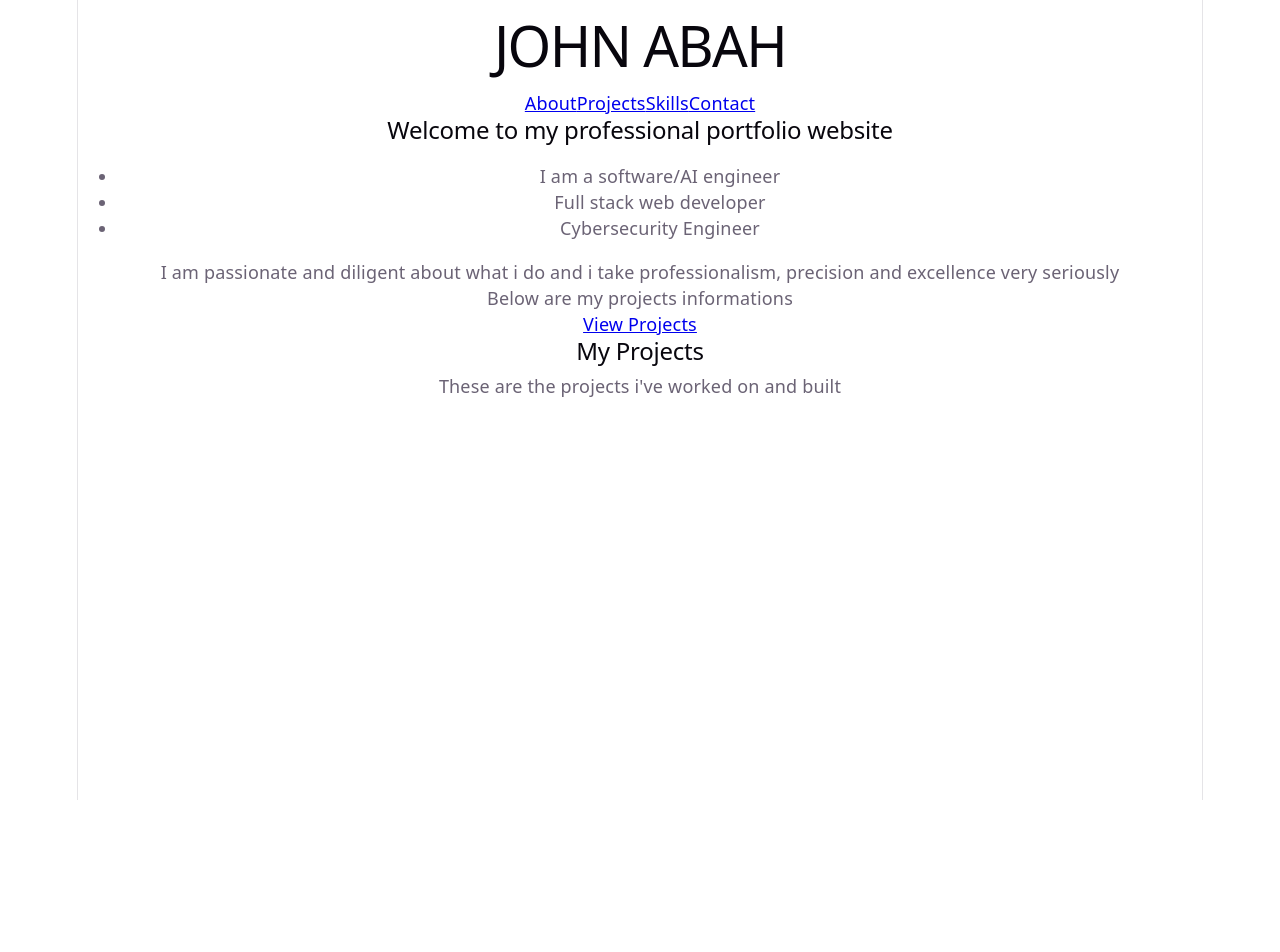
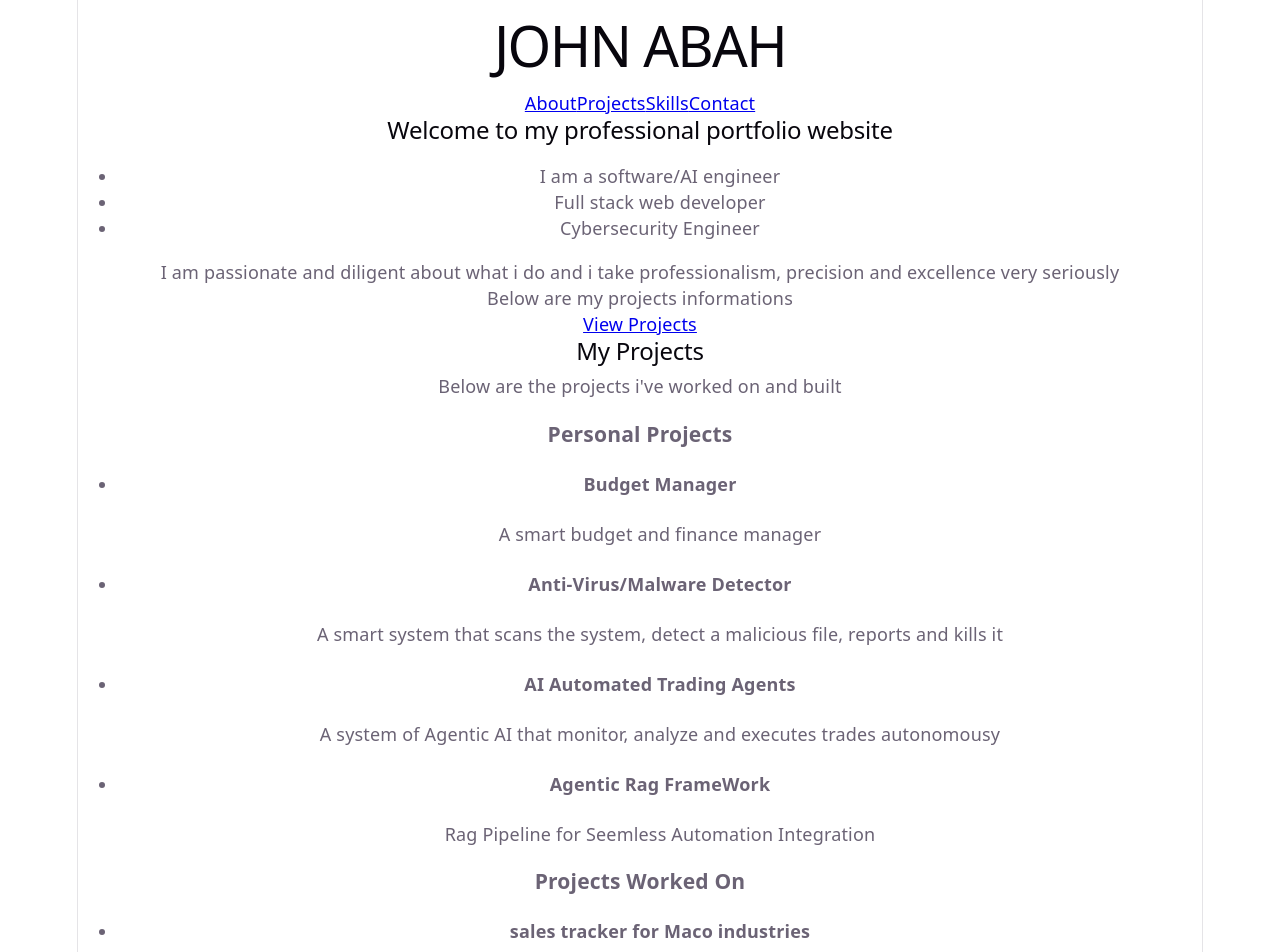
Before and after one commit to Cruiz222/my-professional-portfolio-website, a React (Vite) app in the folder frontend/: page / in a window 1280 px wide. Shown: the top 952 px of the page. Before the commit the page ends 800 px from the top, so only its background shows below. Built offline with nearby package versions, Linux system fonts and the light colour scheme.

Commit message:
added projectCard

```diff
--- a/frontend/src/App.tsx
+++ b/frontend/src/App.tsx
@@ -1,6 +1,7 @@
 import './App.css'
 import Header from './components/Header'
 import About from './components/About'
+import Projects from './components/Projects'
 
 function App() {
 
@@ -11,11 +12,7 @@ function App() {
 
       <About />
 
-      <section id="projects">
-        <h2>My Projects</h2>
-
-         <p>These are the projects i've worked on and built</p>
-      </section>
+      <Projects title="My Projects" />
     </main>
 
   )
--- /dev/null
+++ b/frontend/src/components/ProjectCard.tsx
@@ -0,0 +1,11 @@
+function ProjectCard({project}) {
+    return (
+        <li>
+        <h4>{project.title}</h4>
+        <p>{project.description}</p>
+        </li>
+
+    )
+}
+
+  export default ProjectCard
--- /dev/null
+++ b/frontend/src/components/Projects.tsx
@@ -0,0 +1,45 @@
+import ProjectCard from "./ProjectCard"
+
+function Projects({title}) {
+    const  projects = [
+        {id: 1, title: "Budget Manager", description: "A smart budget and finance manager"},
+        {id: 2, title: "Anti-Virus/Malware Detector", description: "A smart system that scans the system, detect a malicious file, reports and kills it"},
+        {id: 3, title: "AI Automated Trading Agents", description: "A system of Agentic AI that monitor, analyze and executes trades autonomousy"},
+        {id: 4, title: "Agentic Rag FrameWork", description: "Rag Pipeline for Seemless Automation Integration"}
+
+    ]
+
+    const workedOnProjects =  [
+                    {id: 1, title: "sales tracker for Maco industries", description: "An algorithm that tracks the over sales of the company to smart record keeping"},
+                    {id: 2, title: "lily online shopping store", description: "An online store e-commerce store for selling goods"}
+
+    ]
+
+    return (
+        <section id="projects">
+
+            <h2>{title}</h2>
+            <p>Below are the projects i've worked on and built</p>
+
+                    <h3>Personal Projects</h3>
+
+
+            <ul>
+                {projects.map((project) => {
+                    return <ProjectCard key={project.id} project={project} />
+
+                })}
+            </ul>
+
+                  <h3>Projects Worked On</h3>
+
+                  <ul>
+                    {workedOnProjects.map((project) => {
+                        return <ProjectCard key={project.id} project={project} />
+                    })}
+                  </ul>
+        </section>
+    )
+}
+
+ export default Projects
```
